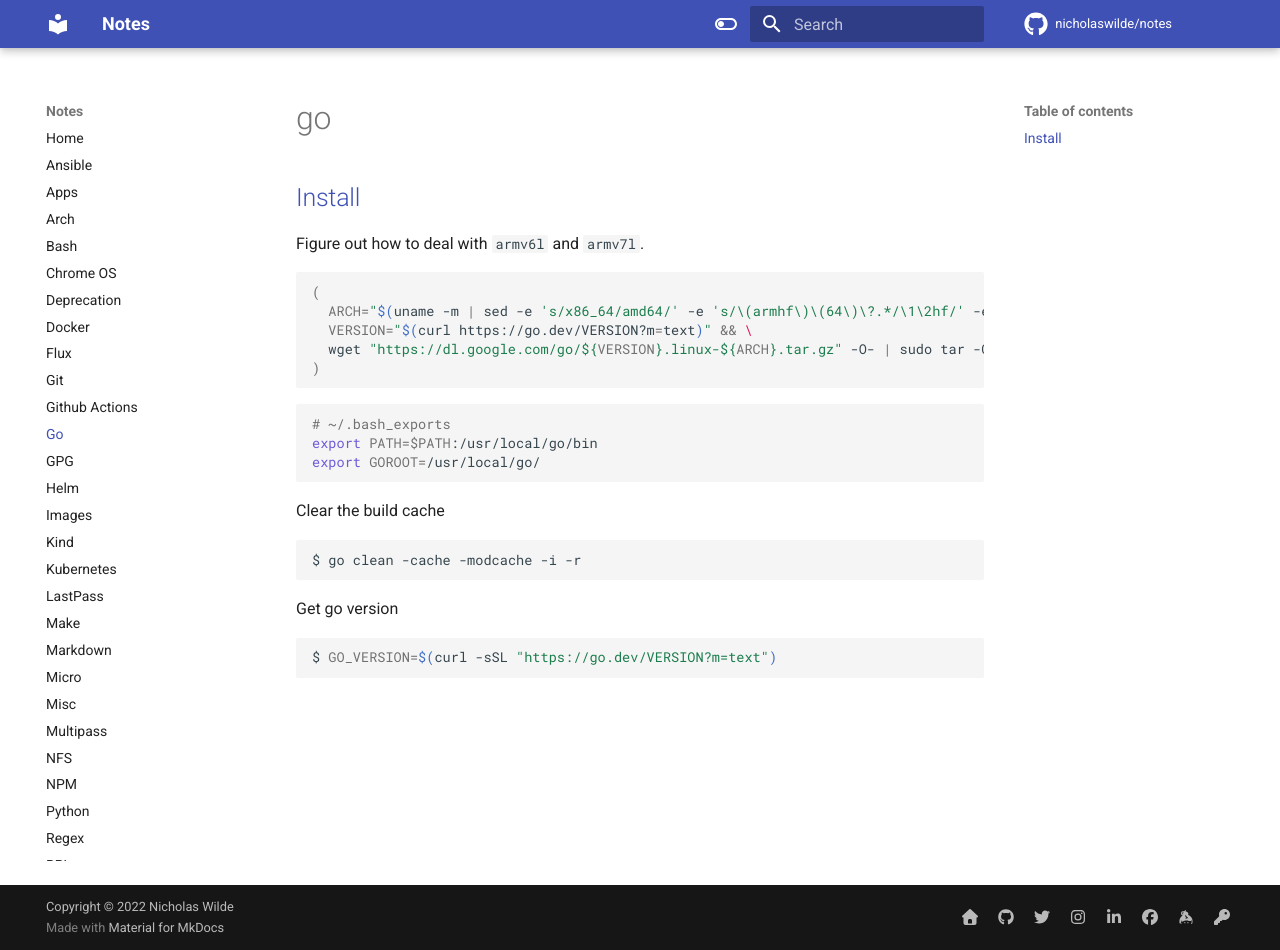
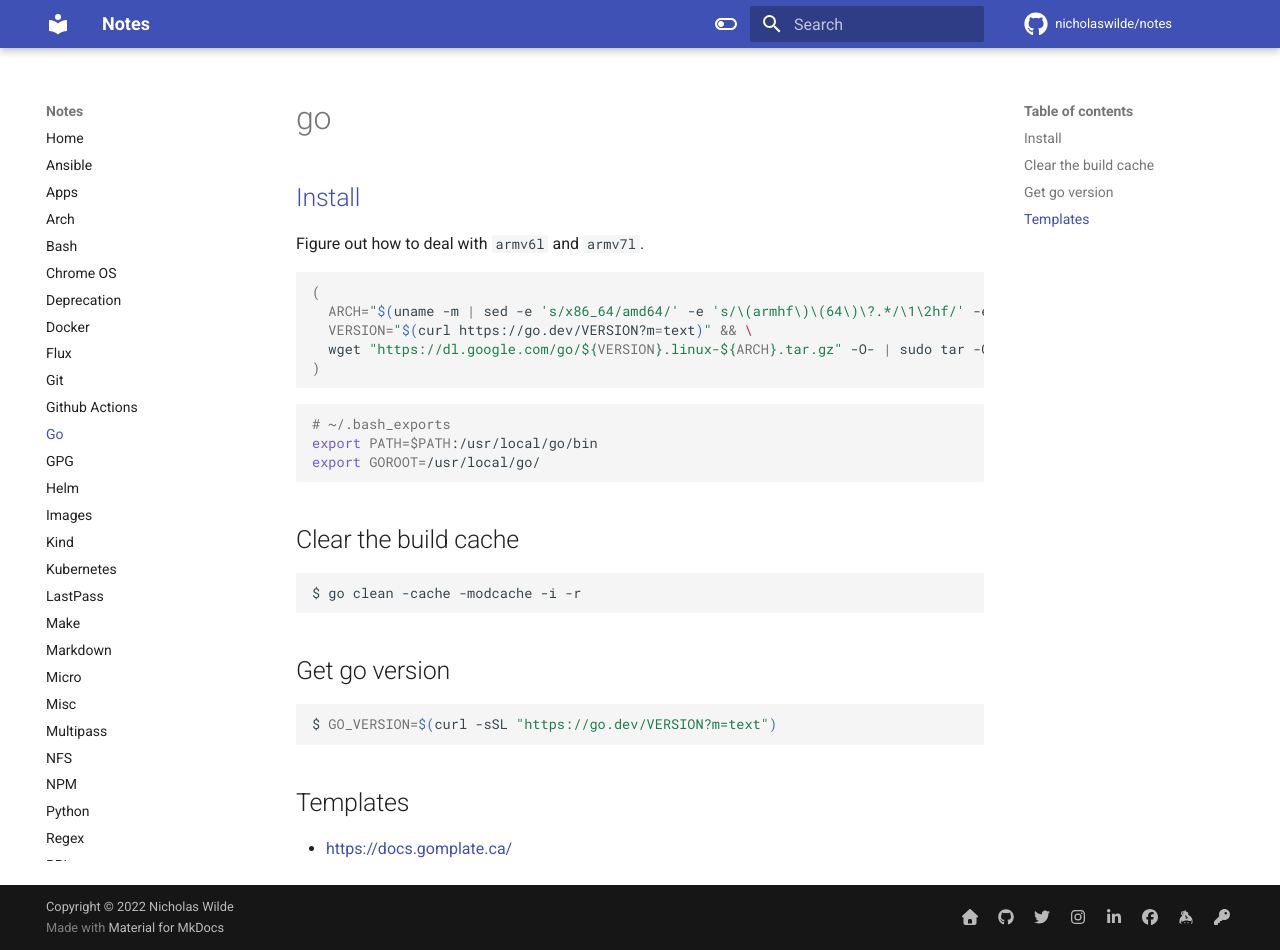
Before and after one commit to nicholaswilde/notes, an MkDocs documentation site: the page built from docs/go.md, in a window 1280 px wide and 950 px high. Built offline with MkDocs 1.6.1 and Material for MkDocs 9.7.7, drawn with Linux system fonts in a browser that asks for light colours; comment, search, counter and statistics services are not loaded.

Commit message:
Update go.md

````diff
--- a/docs/go.md
+++ b/docs/go.md
@@ -18,14 +18,18 @@ export PATH=$PATH:/usr/local/go/bin
 export GOROOT=/usr/local/go/
 ```
 
-Clear the build cache
+## Clear the build cache
 
 ```shell
 $ go clean -cache -modcache -i -r
 ```
 
-Get go version
+## Get go version
 
 ```shell
 $ GO_VERSION=$(curl -sSL "https://go.dev/VERSION?m=text")
 ```
+
+## Templates
+
+- <https://docs.gomplate.ca/>
````
